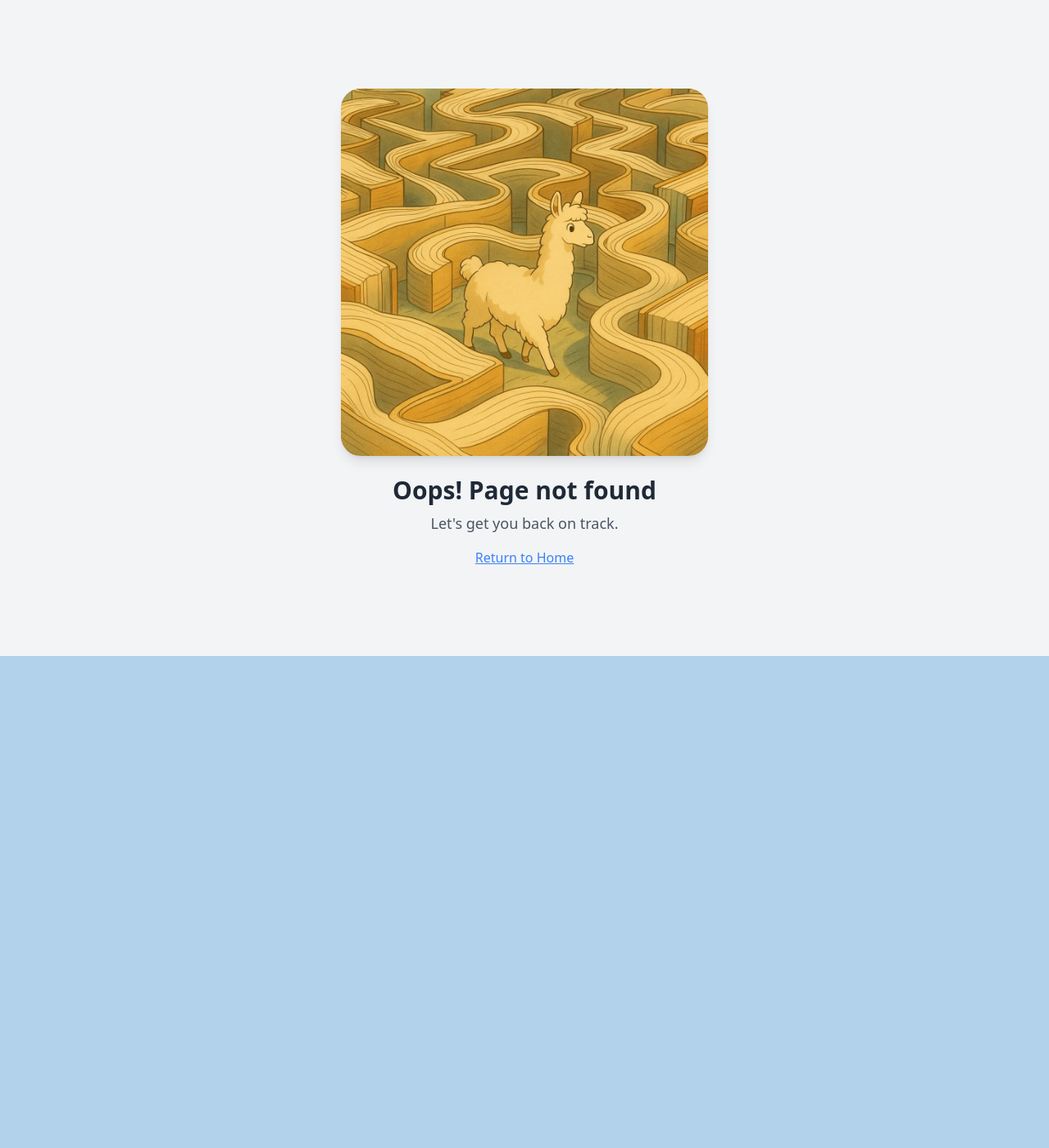
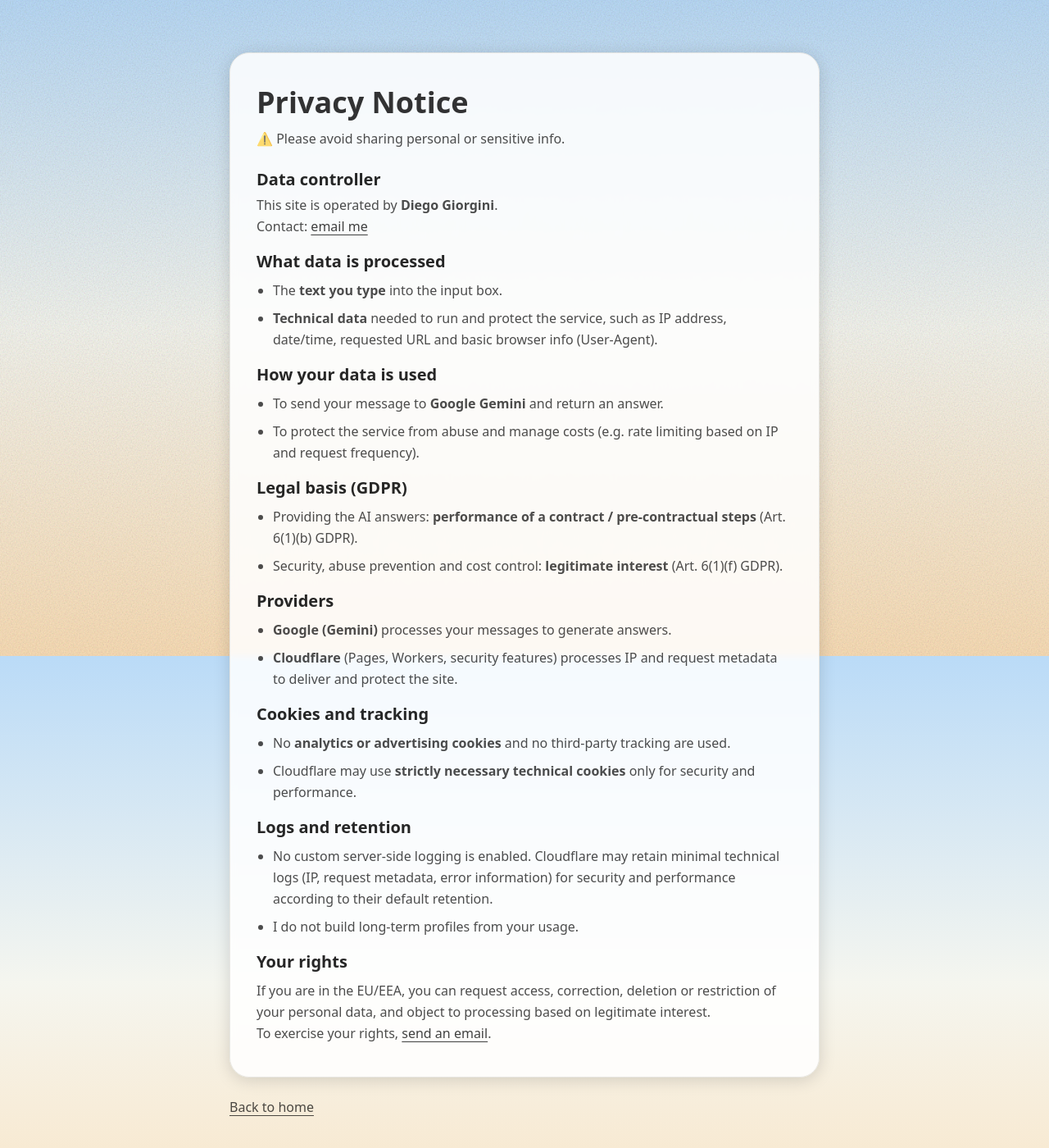
Before and after one commit to diegobit/askthebio, a React (Vite) app in the folder gui/: page /privacy in a window 1280 px wide. Before the commit this address had no page. Shown: the top 1400 px of the page at 82% size. Before the commit the page ends 800 px from the top, so only its background shows below. Built offline with nearby package versions, Linux system fonts and the light colour scheme; a web font is replaced by a local one.

Commit message:
gui: add privacy policy

```diff
--- a/gui/src/App.tsx
+++ b/gui/src/App.tsx
@@ -6,6 +6,7 @@ import { BrowserRouter, Routes, Route, useLocation } from "react-router-dom";
 import { CornerInfoBadge } from "@/components/CornerBadge";
 import Index from "./pages/Index";
 import NotFound from "./pages/NotFound";
+import Privacy from "./pages/Privacy";
 
 const queryClient = new QueryClient();
 
@@ -27,6 +28,7 @@ const App = () => (
       <BrowserRouter>
         <Routes>
           <Route path="/" element={<Index />} />
+          <Route path="/privacy" element={<Privacy />} />
           {/* ADD ALL CUSTOM ROUTES ABOVE THE CATCH-ALL "*" ROUTE */}
           <Route path="*" element={<NotFound />} />
         </Routes>
--- a/gui/src/components/CornerBadge.tsx
+++ b/gui/src/components/CornerBadge.tsx
@@ -1,4 +1,5 @@
 import { useEffect, useRef, useState, type ReactNode } from "react";
+import { Link } from "react-router-dom";
 import { cn } from "@/lib/utils";
 
 export function CornerInfoBadge() {
@@ -61,6 +62,14 @@ export function CornerInfoBadge() {
         >
           <span className="font-bold">how</span>&nbsp;&nbsp;I made it &nbsp;↗
         </Bubble>
+        <Bubble
+          href="/privacy"
+          open={isOpen}
+          external={false}
+          className="-translate-x-1 translate-y-28 rotate-[-60deg] min-w-[9rem]"
+        >
+          <span className="font-bold">privacy</span>&nbsp;&nbsp;policy
+        </Bubble>
       </div>
     </div>
   );
@@ -71,25 +80,36 @@ type BubbleProps = {
   className?: string;
   children: ReactNode;
   open: boolean;
+  external?: boolean;
 };
 
-function Bubble({ href, className = "", children, open }: BubbleProps) {
+function Bubble({ href, className = "", children, open, external = true }: BubbleProps) {
+  const bubbleClasses = cn(
+    "pointer-events-none absolute bottom-0 right-0 inline-flex min-w-[10.5rem] max-w-[18rem] items-center justify-center rounded-full bg-white/60 px-4 py-3 text-xs text-black/80 shadow-md backdrop-blur-sm opacity-0 scale-50 translate-x-0 translate-y-0 transition-all duration-300 ease-out hover:bg-white/80 focus-visible:bg-white/80 focus-visible:outline-none focus-visible:ring-2 focus-visible:ring-white/70 dark:bg-gray-800/60 dark:text-white/80 dark:hover:bg-gray-800/80 dark:focus-visible:ring-white/20",
+    open && [
+      "pointer-events-auto opacity-100 scale-100",
+      className,
+      "shadow-lg"
+    ]
+  );
+
+  if (external) {
     return (
       <a
         href={href}
         target="_blank"
         rel="noopener noreferrer"
         tabIndex={open ? 0 : -1}
-      className={cn(
-        "pointer-events-none absolute bottom-0 right-0 inline-flex min-w-[10.5rem] max-w-[18rem] items-center justify-center rounded-full bg-white/60 px-4 py-3 text-xs text-black/80 shadow-md backdrop-blur-sm opacity-0 scale-50 translate-x-0 translate-y-0 transition-all duration-300 ease-out hover:bg-white/80 focus-visible:bg-white/80 focus-visible:outline-none focus-visible:ring-2 focus-visible:ring-white/70 dark:bg-gray-800/60 dark:text-white/80 dark:hover:bg-gray-800/80 dark:focus-visible:ring-white/20",
-        open && [
-          "pointer-events-auto opacity-100 scale-100",
-          className,
-          "shadow-lg"
-        ]
-      )}
+        className={bubbleClasses}
       >
         {children}
       </a>
     );
   }
+
+  return (
+    <Link to={href} tabIndex={open ? 0 : -1} className={bubbleClasses}>
+      {children}
+    </Link>
+  );
+}
--- /dev/null
+++ b/gui/src/pages/Privacy.tsx
@@ -0,0 +1,117 @@
+import { Link } from "react-router-dom";
+
+const Privacy = () => {
+  return (
+    <main className="relative min-h-screen overflow-hidden">
+      <div className="pointer-events-none fixed inset-0 isolate">
+        <div className="absolute inset-0 bg-gradient-overlay" aria-hidden="true" />
+        <div className="vintage-grain-layer" aria-hidden="true" />
+      </div>
+
+      <div className="relative z-10 mx-auto flex min-h-screen max-w-3xl flex-col px-6 py-16 space-y-6">
+        <div className="rounded-3xl bg-white/85 dark:bg-gray-800/75 backdrop-blur-sm border border-border px-8 py-10 shadow-ink">
+          <h1 className="text-4xl font-semibold text-black/80 dark:text-white/85">Privacy Notice</h1>
+          <p className="mt-3 text-base text-black/70 dark:text-white/75">
+            ⚠️ Please avoid sharing personal or sensitive info.
+          </p>
+
+          <div className="mt-6 space-y-4 text-base text-black/70 dark:text-white/75 leading-relaxed">
+            <section>
+              <h2 className="text-xl font-semibold text-black/85 dark:text-white/85">Data controller</h2>
+              <p className="mt-1">This site is operated by <strong>Diego Giorgini</strong>.</p>
+              <p>
+                Contact:{" "}
+                <a
+                  href="mailto:hello+privacy@diegobit.com"
+                  className="text-black/75 underline underline-offset-4 transition hover:text-black dark:text-white/80 dark:hover:text-white"
+                >
+                  email me
+                </a>
+              </p>
+            </section>
+
+            <section>
+              <h2 className="text-xl font-semibold text-black/85 dark:text-white/85">What data is processed</h2>
+              <ul className="mt-2 list-disc space-y-2 pl-5">
+                <li>The <strong>text you type</strong> into the input box.</li>
+                <li>
+                  <strong>Technical data</strong> needed to run and protect the service, such as IP address,
+                  date/time, requested URL and basic browser info (User-Agent).
+                </li>
+              </ul>
+            </section>
+
+            <section>
+              <h2 className="text-xl font-semibold text-black/85 dark:text-white/85">How your data is used</h2>
+              <ul className="mt-2 list-disc space-y-2 pl-5">
+                <li>To send your message to <strong>Google Gemini</strong> and return an answer.</li>
+                <li>To protect the service from abuse and manage costs (e.g. rate limiting based on IP and request frequency).</li>
+              </ul>
+            </section>
+
+            <section>
+              <h2 className="text-xl font-semibold text-black/85 dark:text-white/85">Legal basis (GDPR)</h2>
+              <ul className="mt-2 list-disc space-y-2 pl-5">
+                <li>Providing the AI answers: <strong>performance of a contract / pre-contractual steps</strong> (Art. 6(1)(b) GDPR).</li>
+                <li>Security, abuse prevention and cost control: <strong>legitimate interest</strong> (Art. 6(1)(f) GDPR).</li>
+              </ul>
+            </section>
+
+            <section>
+              <h2 className="text-xl font-semibold text-black/85 dark:text-white/85">Providers</h2>
+              <ul className="mt-2 list-disc space-y-2 pl-5">
+                <li><strong>Google (Gemini)</strong> processes your messages to generate answers.</li>
+                <li><strong>Cloudflare</strong> (Pages, Workers, security features) processes IP and request metadata to deliver and protect the site.</li>
+              </ul>
+            </section>
+
+            <section>
+              <h2 className="text-xl font-semibold text-black/85 dark:text-white/85">Cookies and tracking</h2>
+              <ul className="mt-2 list-disc space-y-2 pl-5">
+                <li>No <strong>analytics or advertising cookies</strong> and no third-party tracking are used.</li>
+                <li>Cloudflare may use <strong>strictly necessary technical cookies</strong> only for security and performance.</li>
+              </ul>
+            </section>
+
+            <section>
+              <h2 className="text-xl font-semibold text-black/85 dark:text-white/85">Logs and retention</h2>
+              <ul className="mt-2 list-disc space-y-2 pl-5">
+                <li>No custom server-side logging is enabled. Cloudflare may retain minimal technical logs (IP, request metadata, error information) for security and performance according to their default retention.</li>
+                <li>I do not build long-term profiles from your usage.</li>
+              </ul>
+            </section>
+
+            <section>
+              <h2 className="text-xl font-semibold text-black/85 dark:text-white/85">Your rights</h2>
+              <p className="mt-2">
+                If you are in the EU/EEA, you can request access, correction, deletion or restriction of your personal
+                data, and object to processing based on legitimate interest.
+              </p>
+              <p>
+                To exercise your rights,{" "}
+                <a
+                  href="mailto:hello+privacy@diegobit.com"
+                  className="text-black/75 underline underline-offset-4 transition hover:text-black dark:text-white/80 dark:hover:text-white"
+                >
+                  send an email
+                </a>
+                .
+              </p>
+            </section>
+          </div>
+        </div>
+
+        <div className="mt-6">
+          <Link
+            to="/"
+            className="text-black/70 underline underline-offset-4 transition hover:text-black dark:text-white/80 dark:hover:text-white"
+          >
+            Back to home
+          </Link>
+        </div>
+      </div>
+    </main>
+  );
+};
+
+export default Privacy;
```
Lines whose indentation alone changed are shown as unchanged.
